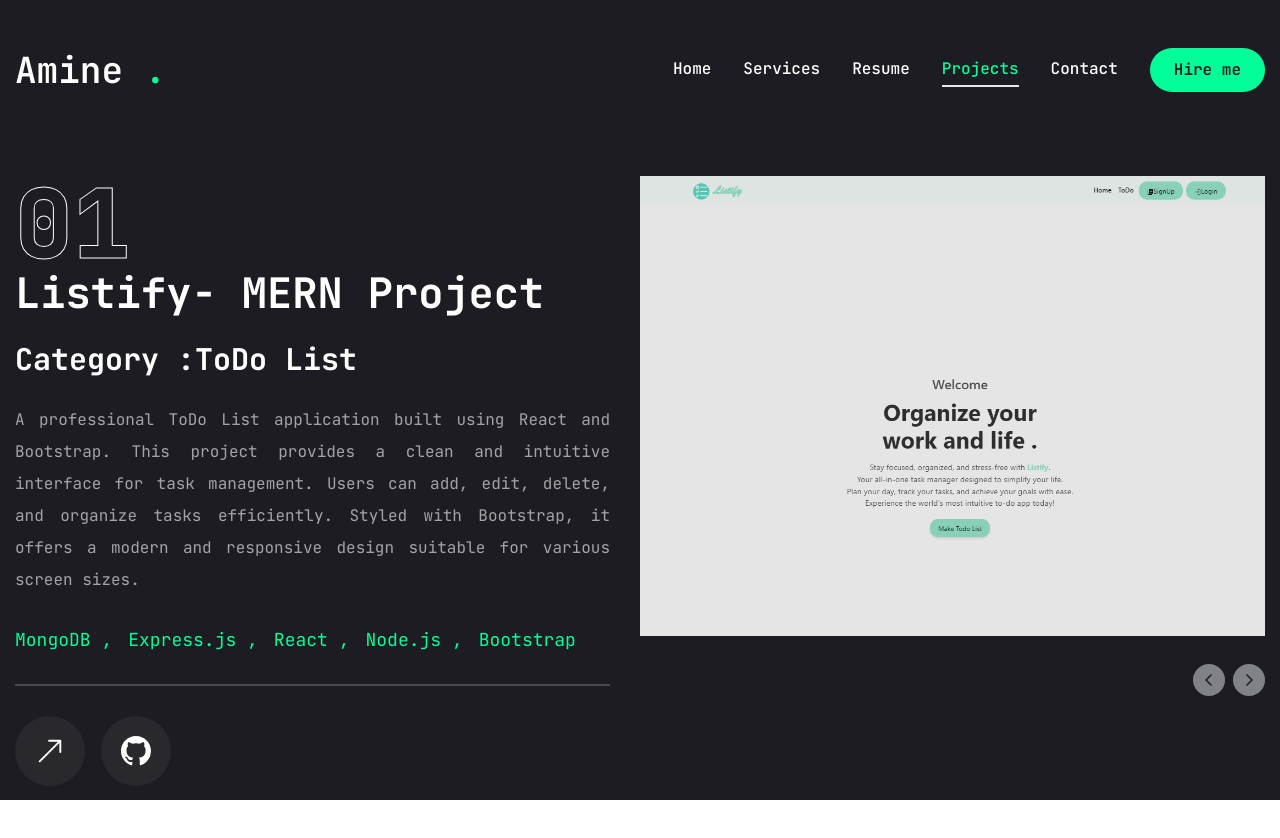
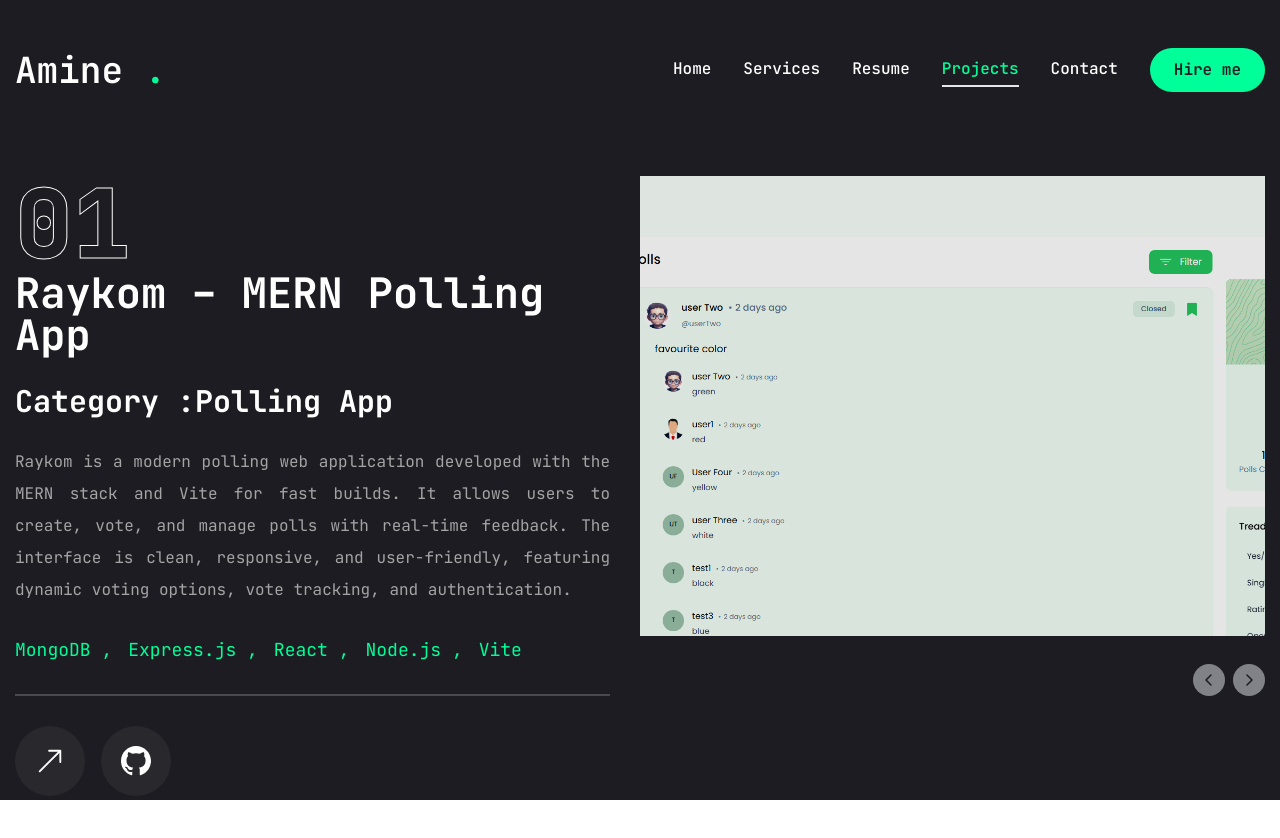
Before and after one commit to AmineFRAJ/nextjs-portfolio, a Next.js app: page /projects in a window 1280 px wide. Shown: the top 838 px of the page. Built offline with nearby package versions, Linux system fonts and the light colour scheme.

Commit message:
update project List

```diff
--- a/app/projects/page.jsx
+++ b/app/projects/page.jsx
@@ -20,13 +20,52 @@ import WorkSliderBtns from "@/components/WorkSliderBtns";
 const projects = [
   {
     num: "01",
+    category: "Polling App",
+    title: "Raykom – MERN Polling App",
+    description:
+      "Raykom is a modern polling web application developed with the MERN stack and Vite for fast builds. It allows users to create, vote, and manage polls with real-time feedback. The interface is clean, responsive, and user-friendly, featuring dynamic voting options, vote tracking, and authentication.",
+    stack: [
+      { name: "MongoDB" },
+      { name: "Express.js" },
+      { name: "React" },
+      { name: "Node.js" },
+      { name: "Vite" },
+    ],
+    image: "/assets/raykom.png",
+    live: "https://raykom-client.vercel.app/",
+    github: "https://github.com/AmineFRAJ/raykom-client",
+  },
+  {
+    num: "02",
+    category: "Sports Tracker",
+    title: "Whistle – Football Results App",
+    description:
+      "MatchZone is a football match and results tracker built with the MERN stack and Redux for state management. It fetches live and past data from a public football API to display team statistics, match results, and league tables. The app features intuitive navigation, real-time data, and responsive UI.",
+    stack: [
+      { name: "MongoDB" },
+      { name: "Express.js" },
+      { name: "React" },
+      { name: "Node.js" },
+      { name: "Redux" },
+      { name: "REST API" },
+    ],
+    image: "/assets/whistle.png",
+    live: "https://github.com/AmineFRAJ/whistle-client",
+    github: "https://whistle-client.vercel.app/",
+  },
+  {
+    num: "03",
     category: "ToDo List",
     title: "Listify- MERN Project ",
     description:
       "A professional ToDo List application built using React and Bootstrap. This project provides a clean and intuitive interface for task management. Users can add, edit, delete, and organize tasks efficiently. Styled with Bootstrap, it offers a modern and responsive design suitable for various screen sizes.",
-    stack: [   { name: "MongoDB" },
-      { name: "Express.js" },{ name: "React" },{ name: "Node.js" },
-        { name: "Bootstrap" }],
+    stack: [
+      { name: "MongoDB" },
+      { name: "Express.js" },
+      { name: "React" },
+      { name: "Node.js" },
+      { name: "Bootstrap" },
+    ],
     image: "/assets/listify.png",
     live: "https://listify-client.vercel.app/",
     github: "https://github.com/AmineFRAJ/Listify-client",
@@ -49,7 +88,7 @@ const projects = [
     github: "https://github.com/AmineFRAJ/GadgetHub-client.git",
   },
   {
-    num: "03",
+    num: "04",
     category: "frontend",
     title: "Portfolio Project",
     description:
@@ -66,7 +105,7 @@ const projects = [
     github: "https://github.com/AmineFRAJ/nextjs-portfolio.git",
   },
   {
-    num: "04",
+    num: "05",
     category: "frontend",
     title: "ToDo List App",
     description:
@@ -77,7 +116,7 @@ const projects = [
     github: "https://github.com/AmineFRAJ/Redux-todo-app.git",
   },
   {
-    num: "05",
+    num: "06",
     category: "frontend",
     title: "Movie App",
     description:
@@ -88,7 +127,7 @@ const projects = [
     github: "https://github.com/AmineFRAJ/movie-router-app.git",
   },
   {
-    num: "06",
+    num: "07",
     category: "frontend",
     title: "Weather App",
     description:
@@ -99,7 +138,7 @@ const projects = [
     github: "https://github.com/AmineFRAJ/Weather-App.git",
   },
   {
-    num: "07",
+    num: "08",
     category: "frontend",
     title: "Counter App",
     description:
@@ -110,7 +149,7 @@ const projects = [
     github: "",
   },
   {
-    num: "08",
+    num: "09",
     category: "frontend",
     title: "Calculator App",
     description:
@@ -121,7 +160,7 @@ const projects = [
     github: "",
   },
   {
-    num: "09",
+    num: "10",
     category: "frontend",
     title: "Shopping Cart System",
     description:
@@ -132,7 +171,7 @@ const projects = [
     github: "https://github.com/AmineFRAJ/Dom-check01.git",
   },
   {
-    num: "10",
+    num: "11",
     category: "frontend",
     title: "Jewelry Store Website",
     description:
@@ -143,7 +182,7 @@ const projects = [
     github: "https://github.com/AmineFRAJ/Jewelry-Store-Website.git",
   },
   {
-    num: "11",
+    num: "12",
     category: "frontend",
     title: "Restaurant Website",
     description:
```
Also changed, not shown: public/assets/raykom.png (added), public/assets/whistle.png (added).
